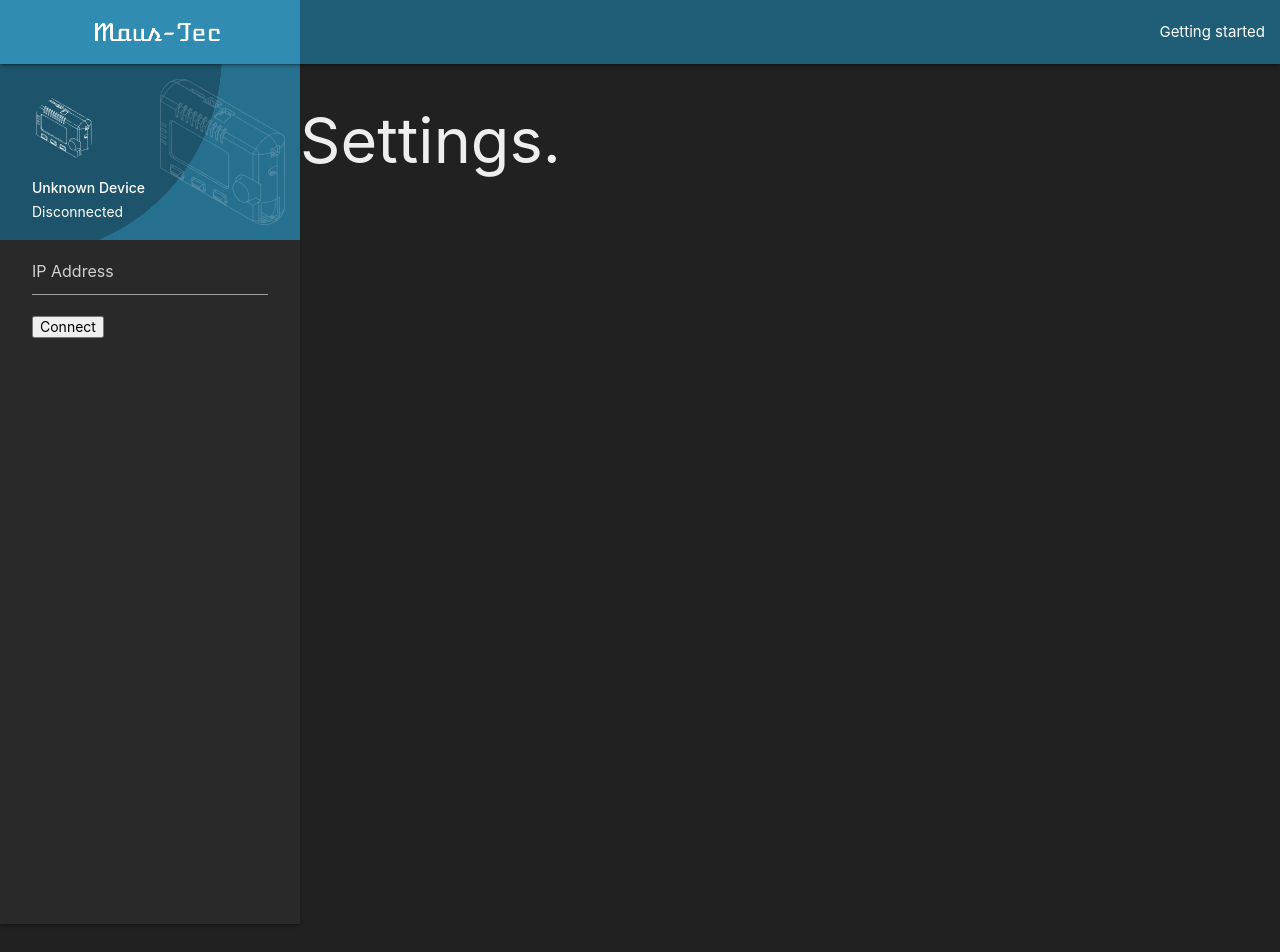
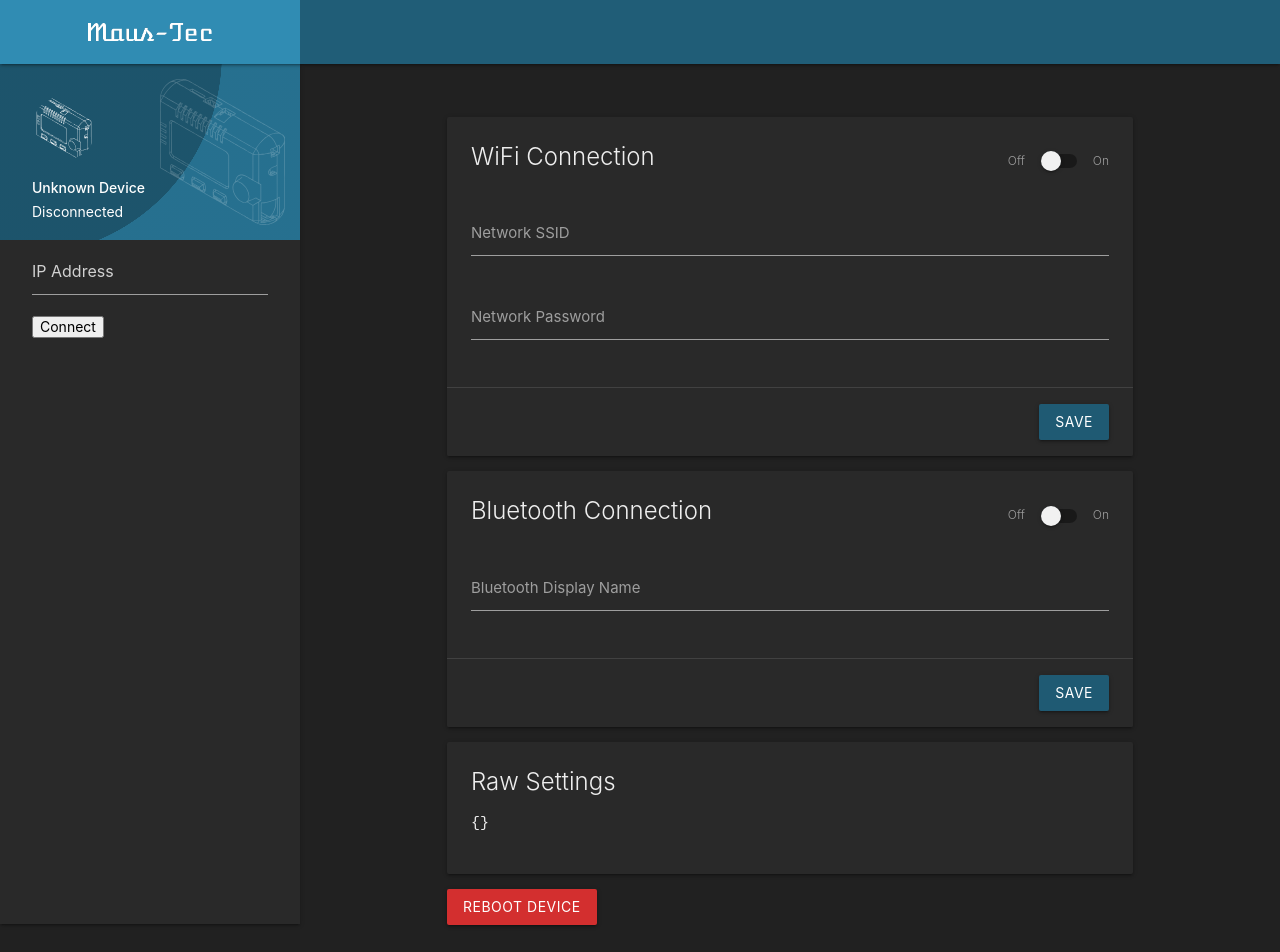
Before and after one commit to MausTec/maus-link-ui, a React (Create React App) app: page /settings in a window 1280 px wide. Shown: the top 952 px of the page. Before the commit the page ends 800 px from the top, so only its background shows below. Built offline with nearby package versions, Linux system fonts and the light colour scheme.

Commit message:
Serial console implemented.

```diff
--- a/src/App.js
+++ b/src/App.js
@@ -3,9 +3,10 @@ import React, {Component} from 'react';
 import Header from "./Header";
 import Sidebar from "./Sidebar";
 import DeviceProvider from "./DeviceProvider";
-import Dashboard from "./Dashboard";
+import Dashboard from "./pages/Dashboard.js";
 import {BrowserRouter, Switch, Route} from "react-router-dom";
 import Console from "./pages/Console";
+import Settings from "./pages/Settings";
 
 class App extends Component {
   constructor(props) {
@@ -14,21 +15,21 @@ class App extends Component {
 
   render() {
     return (
-      <div className="App">
+      <div className="App" style={{ minHeight: '100vh'}}>
         <BrowserRouter>
           <DeviceProvider>
             <Header />
 
-            <div className={'content'}>
+            <div className={'content'} style={{ minHeight: '100vh', display: 'flex', flexDirection: 'column', flexGrow: 1 }}>
               <Sidebar />
 
-              <main>
+              <main style={{ display: 'flex', flexDirection: 'column', flexGrow: 1}}>
                 <Switch>
                   <Route exact path={'/'}>
                     <Dashboard />
                   </Route>
                   <Route path={'/settings'}>
-                    <h1>Settings.</h1>
+                    <Settings />
                   </Route>
                   <Route path={'/console'}>
                     <Console />
--- a/src/DeviceProvider/index.js
+++ b/src/DeviceProvider/index.js
@@ -29,13 +29,15 @@ const defaultState = {
     wifi: {},
     sd: {}
   },
-  _ws_log: []
+  _ws_log: [],
+  _serial_cb: () => {}
 };
 
 const DeviceContext = React.createContext({
   ...defaultState,
   connect: (ip) => {},
-  send: (data) => {}
+  send: (data) => {},
+  onSerialCmd: (fn) => {},
 });
 
 class DeviceProvider extends Component {
@@ -47,7 +49,8 @@ class DeviceProvider extends Component {
     this.state = {
       ...defaultState,
       connect: this.connect.bind(this),
-      send: this.send.bind(this)
+      send: this.send.bind(this),
+      onSerialCmd: this.setSerialCb.bind(this)
     };
 
     /**
@@ -63,8 +66,6 @@ class DeviceProvider extends Component {
       readings: this.cbReadings,
       mode: this.cbMode
     };
-
-    this.nonceQueue = {};
   }
 
   /*
@@ -86,10 +87,8 @@ class DeviceProvider extends Component {
   }
 
   cbSerialCmd({ text, nonce }) {
-    const cb = this.nonceQueue[nonce];
-    if (cb) {
-      cb(text);
-      delete this.nonceQueue[nonce];
+    if (this.state._serial_cb) {
+      this.state._serial_cb({ text, nonce });
     }
   }
 
@@ -178,6 +177,10 @@ class DeviceProvider extends Component {
     })
   }
 
+  setSerialCb(fn) {
+    this.setState({ _serial_cb: fn });
+  }
+
   render() {
     return (
       <DeviceContext.Provider value={ this.state }>
--- a/src/Header/index.js
+++ b/src/Header/index.js
@@ -28,7 +28,7 @@ const Header = (props) => {
     <Navbar
       alignLinks="right"
       brand={<React.Fragment>
-        <a className="brand-logo" href="#" style={{ paddingLeft: '1rem' }}>
+        <a className="brand-logo" href="#">
           <img alt="Maus-Tec Logo" src={Logo} height={18} />
         </a>
         <div className={'status'}>
@@ -49,8 +49,8 @@ const Header = (props) => {
         preventScrolling: true
       }}
     >
-      <NavItem href="">
-        Getting started
+      <NavItem href="" icon={<Icon>wifi</Icon>}>
+        { context.status.wifi.ssid }
       </NavItem>
     </Navbar>
   );
--- a/src/pages/Console.js
+++ b/src/pages/Console.js
@@ -1,18 +1,93 @@
-import React from 'react'
-import {Container} from "react-materialize";
-import Stats from "../Stats";
-import Graph from "../Graph";
-import WSConsole from "../DeviceProvider/WSConsole";
+import React, {useRef, useContext, useEffect, useState} from 'react'
+import {Button} from "react-materialize";
+import {DeviceContext} from "../DeviceProvider";
 
 const Console = () => {
+  const context = useContext(DeviceContext);
+  const [lines, setLines] = useState({});
+  const [line, setLine] = useState("");
+  const endstop = useRef(null);
+
+  const serialCb = ({ text, nonce }) => {
+    let l = {...lines};
+    console.log({text, nonce, lines, l});
+    if (!l[nonce]) {
+      l[nonce] = {
+        line: ""
+      };
+    }
+    l[nonce].response = text;
+    setLines(l);
+  };
+
+  useEffect(() => {
+    context.onSerialCmd(serialCb);
+    endstop.current.scrollIntoView({ behavior: 'smooth' });
+  }, [lines]);
+
+
+  const handleSend = (e) => {
+    e.preventDefault();
+
+    if (line === "clear") {
+      setLine("");
+      setLines({});
+      return;
+    }
+
+    const lineObj = {
+      line,
+      response: null
+    };
+
+    const nonce = Object.keys(lines).length + 1;
+    setLines({...lines, [nonce]: lineObj});
+    context.send({ serialCmd: { nonce, cmd: line }});
+    setLine("");
+  };
+
+  const handleChange = (e) => {
+    e.preventDefault();
+    setLine(e.target.value);
+  };
+
   return (
-    <Container style={{ marginTop: '3rem' }}>
-      <div className={'row'}>
-        <div className={'col s12'}>
-          <WSConsole />
-        </div>
-      </div>
-    </Container>
+    <div className={'fullscreen-view'} style={{ display: 'flex', flexGrow: 1, flexDirection: 'column' }}>
+      <pre style={{ margin: 0, padding: '0.5rem 1.5rem 1.5rem 1.5rem', flexGrow: 1, height: 100, overflow: 'auto' }}>
+        { Object.keys(lines).map(key => {
+          const l = lines[key];
+          const cmd_m = l.line.match(/\s+/);
+          const cmd_i = cmd_m ? cmd_m.index : l.line.length;
+          const [cmd, args] = [
+            l.line.substr(0, cmd_i),
+            l.line.substr(cmd_i + 1)
+          ];
+
+          return (
+            <code key={key} style={{ marginTop: '1rem', display: 'block' }}>
+              <div><span className={'grey-text'}>&gt;</span> <span className={'primary-light-text'}>{ cmd }</span> <span>{ args }</span></div>
+              { l.response && <div>{ l.response }</div> }
+            </code>
+          )
+        })}
+        <div style={{ float: 'left', clear: 'both' }} ref={endstop} />
+      </pre>
+      <form onSubmit={handleSend} style={{ display: 'flex' }}>
+        <input type={'text'}
+               className={'grey darken-3'}
+               autoComplete={'off'}
+               style={{
+                 boxSizing: 'border-box', padding: '0 1.5rem',
+                 margin: 0, flexGrow: 1
+               }}
+               name={'cmd'}
+               value={line}
+               onChange={handleChange}
+               placeholder={"Command..."}
+        />
+        <Button disabled={ line === "" } type={'submit'} style={{ height: '3rem' }}>Send</Button>
+      </form>
+    </div>
   )
 };
 
--- /dev/null
+++ b/src/pages/Dashboard.js
@@ -0,0 +1,55 @@
+import React, {useContext, useState} from 'react';
+import Stats from "../Stats";
+import Graph from "../Graph";
+import {Button, Container, Switch} from "react-materialize";
+import {DeviceContext, DeviceMode} from "../DeviceProvider";
+
+const Dashboard = () => {
+  const context = useContext(DeviceContext);
+  const [mode, setMode] = useState(context.mode);
+
+  const onModeChange = (e) => {
+    const auto = e.target.checked;
+    const mode = auto ? DeviceMode.AUTOMATIC : DeviceMode.MANUAL;
+    setMode(mode);
+    context.send({ setMode: mode });
+  };
+
+  return (
+    <Container style={{ marginTop: '3rem' }}>
+      <Stats />
+
+      <div className={'row'} style={{ marginTop: '3rem' }}>
+        <div className={'col s12 m4'}>
+          <Button large disabled={ context.lastReading.motor === 0} className={'red darken-2 block'}>STOP!</Button>
+        </div>
+        <div className={'col s12 m4'}>
+          <div className={'center'} style={{ lineHeight: '54px' }}>
+            <Switch
+              id="ModeSwitch"
+              offLabel="Manual"
+              onChange={onModeChange}
+              onLabel="Automatic"
+              checked={mode === "automatic"}
+            />
+          </div>
+        </div>
+        <div className={'col s12 m4'}>
+          <Button large disabled={ context.mode !== 'Automatic' } className={'green darken-2 block'}>Allow Orgasm</Button>
+        </div>
+      </div>
+
+      <div className={'row'}>
+        <div className={'col s12'}>
+          <div className={'card'}>
+            <div className={'card-content'}>
+              <Graph />
+            </div>
+          </div>
+        </div>
+      </div>
+    </Container>
+  )
+};
+
+export default Dashboard;
--- /dev/null
+++ b/src/pages/Settings.js
@@ -0,0 +1,108 @@
+import React, {useContext, useState} from 'react'
+import {Button, Container, Row, Switch, TextInput} from "react-materialize";
+import Stats from "../Stats";
+import Graph from "../Graph";
+import WSConsole from "../DeviceProvider/WSConsole";
+import {DeviceContext} from "../DeviceProvider";
+
+const Settings = () => {
+  const context = useContext(DeviceContext);
+  const [configDraft, setConfig] = useState({...context.config, _dirty: []});
+
+  const handleChange = (e) => {
+    e.preventDefault();
+    const {name, value, checked, type} = e.target;
+    const config = {...configDraft};
+    if (type === 'checkbox') {
+      config[name] = checked;
+    } else {
+      config[name] = value;
+    }
+
+    if (config._dirty.indexOf(name) < 0)
+      config._dirty.push(name);
+
+    setConfig(config);
+  };
+
+  const handleSave = (...keys) => (e) => {
+    e.preventDefault();
+    let config = {};
+
+    configDraft._dirty.map(k => {
+      if (keys.indexOf(k) >= 0)
+        config[k] = configDraft[k];
+    });
+
+    console.log({config});
+
+    context.send({configSet: config});
+    setConfig({...configDraft, _dirty: configDraft._dirty.filter(k => keys.indexOf(k) === -1)});
+  };
+
+  return (
+    <Container style={{marginTop: '3rem', marginBottom: '3rem'}}>
+      <form onSubmit={handleSave('wifi_on', 'wifi_key', 'wifi_ssid')}>
+        <div className={'card'}>
+          <div className={'card-content'}>
+            <div className={'card-title'} style={{marginBottom: '1.5rem'}}>
+              <div className={'right'}>
+                <Switch onLabel={'On'} offLabel={'Off'} name={'wifi_on'} id={'wifi_on'}
+                        checked={!!configDraft.wifi_on} onChange={handleChange}/>
+              </div>
+              WiFi Connection
+            </div>
+            <Row style={{marginLeft: '-0.75rem', marginRight: '-0.75rem', marginBottom: 0}}>
+              <TextInput s={12} name={'wifi_ssid'} id={'wifi_ssid'} label={'Network SSID'} value={configDraft.wifi_ssid}
+                         onChange={handleChange}/>
+              <TextInput type='password' s={12} name={'wifi_key'} id={'wifi_key'} label={'Network Password'}
+                         value={configDraft.wifi_key} onChange={handleChange}/>
+            </Row>
+          </div>
+          <div className={'card-action right-align'}>
+            <Button type={'submit'}>Save</Button>
+          </div>
+        </div>
+      </form>
+
+      <form onSubmit={handleSave('bt_on', 'bt_display_name')}>
+        <div className={'card'}>
+          <div className={'card-content'}>
+            <div className={'card-title'} style={{marginBottom: '1.5rem'}}>
+              <div className={'right'}>
+                <Switch onLabel={'On'} offLabel={'Off'} name={'bt_on'} id={'bt_on'}
+                        checked={!!configDraft.bt_on} onChange={handleChange}/>
+              </div>
+              Bluetooth Connection
+            </div>
+            <Row style={{marginLeft: '-0.75rem', marginRight: '-0.75rem', marginBottom: 0}}>
+              <TextInput s={12} name={'bt_display_name'} id={'bt_display_name'} label={'Bluetooth Display Name'} value={configDraft.bt_display_name}
+                         onChange={handleChange}/>
+            </Row>
+          </div>
+          <div className={'card-action right-align'}>
+            <Button type={'submit'}>Save</Button>
+          </div>
+        </div>
+      </form>
+
+      <div className={'card'}>
+        <div className={'card-content'}>
+          <div className={'card-title'}>Raw Settings</div>
+          <pre>
+            {JSON.stringify(context.config, undefined, 2)}
+          </pre>
+        </div>
+      </div>
+
+      <Button type={'button'} className={'red darken-2'} onClick={e => {
+        e.preventDefault();
+        context.send({serialCmd: {cmd: 'restart'}})
+      }}>
+        Reboot Device
+      </Button>
+    </Container>
+  )
+};
+
+export default Settings;
```
Also changed, not shown: src/Dashboard/index.js (deleted, +0 -30 lines), src/DeviceProvider/SerialConsole.js (added, +14 -0 lines), src/Stats/index.js (+0 -18 lines), src/index.scss (+11 -1 lines).
